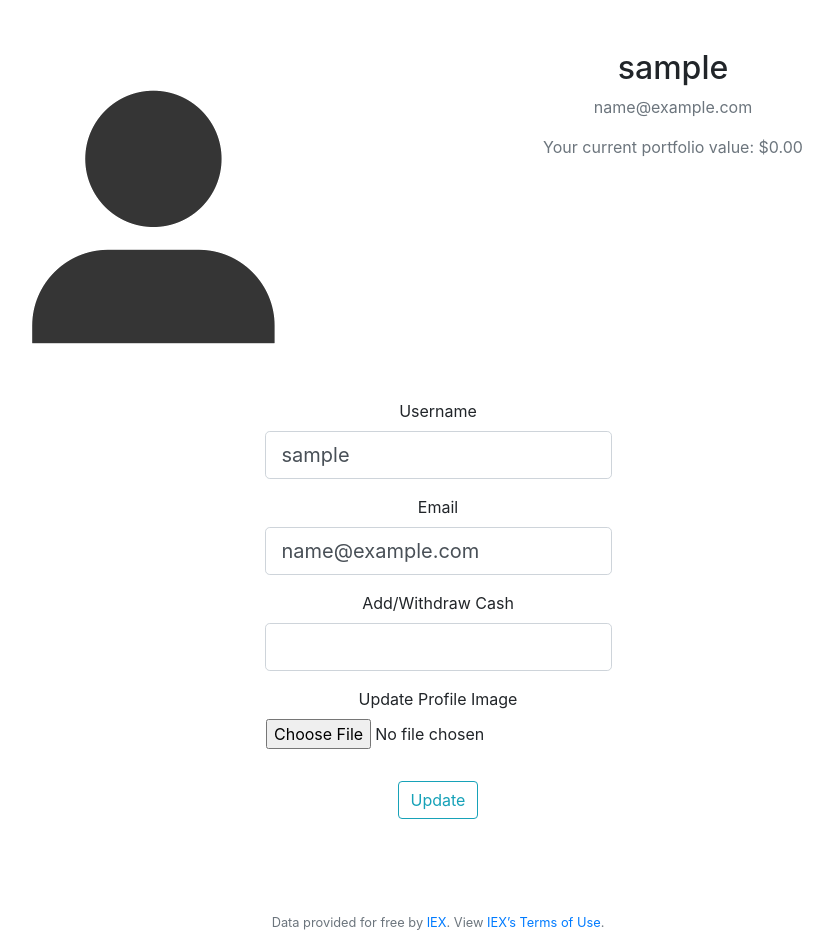
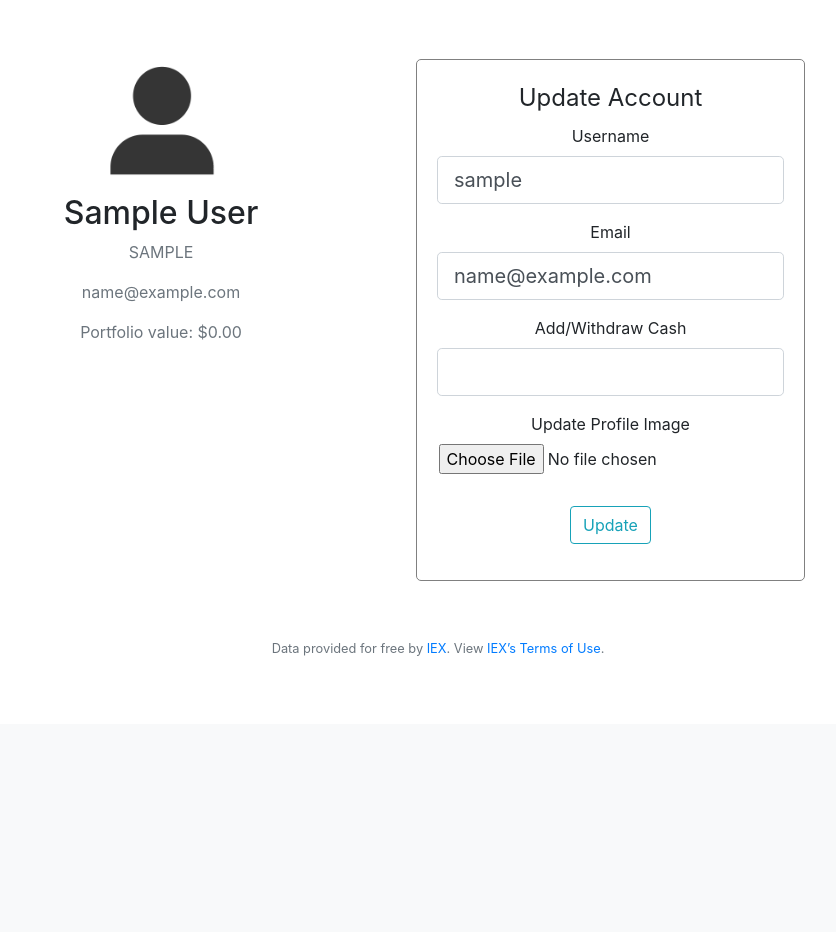
Before and after one commit to LuuckyG/CS50x, a Flask app: page /account in a window 1280 px wide. Shown: the part 76-1008 px from the top of the page, without its empty margins (202-1038 px from the left). After the commit the page ends 732 px from the top, so only its background shows below. Run offline with Flask 2, Linux system fonts and the light colour scheme; the visitor is signed in with stand-in values (Sample User, id 1); data comes from the database, SQL or seed files in the repository; both versions use the stored data as it was after the commit; some libraries are stand-ins or nearby versions.

```diff
--- a/tracks/web/finance/webapp/__init__.py
+++ b/tracks/web/finance/webapp/__init__.py
@@ -1,4 +1,5 @@
 from flask import Flask
+from flask_mail import Mail
 from flask_admin import Admin
 from flask_bcrypt import Bcrypt
 from flask_migrate import Migrate
@@ -9,6 +10,7 @@ from webapp.config import Config
 
 
 db = SQLAlchemy()
+mail = Mail()
 bcrypt = Bcrypt()
 migrate = Migrate()
 admin = Admin(template_mode='bootstrap3')
@@ -24,6 +26,7 @@ def create_app(config_obj=Config):
     app.config.from_object(Config)
 
     db.init_app(app)
+    mail.init_app(app)
     admin.init_app(app)
     bcrypt.init_app(app)
     migrate.init_app(app, db)
--- a/tracks/web/finance/webapp/static/css/styles.css
+++ b/tracks/web/finance/webapp/static/css/styles.css
@@ -1,47 +1,28 @@
-nav .navbar-brand
-{
-    /* size for brand */
-    font-size: xx-large;
+body {
+    margin: 0;
+    padding: 0;
+    box-sizing: border-box;
 }
 
-/* colors for brand */
-nav .navbar-brand .blue
-{
-    color: #537fbe;
-}
-nav .navbar-brand .red
-{
-    color: #ea433b;
-}
-nav .navbar-brand .yellow
-{
-    color: #f5b82e;
-}
-nav .navbar-brand .green
-{
-    color: #2e944b;
-}
+/* Navbar style */
+nav .navbar-brand {font-size: xx-large;}
+nav .navbar-brand .blue {color: #537fbe;}
+nav .navbar-brand .red {color: #ea433b;}
+nav .navbar-brand .yellow {color: #f5b82e;}
+nav .navbar-brand .green {color: #2e944b;}
 
+/* Main Page Style */
 main .form-control
 {
-    /* center form controls */
     display: inline-block;
-
-    /* override Bootstrap's 100% width for form controls */
     width: auto;
 }
 
-.col-md-8 {
-    /* center contents */
-    margin: auto;
-}
+.col-md-8 {margin: auto;}
 
 main
 {
-    /* scroll horizontally as needed */
     overflow-x: auto;
-
-    /* center contents */
     text-align: center;
 }
 
@@ -56,11 +37,38 @@ main
     align-items: center;
 }
 
+main img {max-width: 100%;}
 
-main img
-{
-    /* constrain images on small screens */
-    max-width: 100%;
+
+/* Portfolio Overview Style */
+.hidden-row {
+    display: flex;
+    flex-direction: row;
+    place-content: end space-between;
+}
+
+
+/* Account Page Style */
+
+.account {
+    display: flex;
+    justify-content: space-evenly;
+    flex-wrap: wrap;
+}
+
+.account-img {
+    width: 200px;
+}
+
+.account-update-form {
+    border: 1px solid grey;
+    border-radius: 5px;
+    margin: 10px;
+}
+
+.account-update-form > form {
+    padding: 10px;
+    margin: 10px;
 }
 
 #account-update-img
--- a/tracks/web/finance/webapp/templates/account.html
+++ b/tracks/web/finance/webapp/templates/account.html
@@ -5,17 +5,20 @@
 {% endblock title %}
 
 {% block main %}
-    <div class="media">
+    <div class="account">
+        <div class="account-info">
             <img class="rounded-circle account-img" src="{{ image_file }}">
             <div class="media-body">
-            <h2 class="account-heading">{{ current_user.username }}</h2>
+                <h2 class="account-heading">{{ current_user.first_name }} {{ current_user.last_name }} </h2>
+                <p class="text-secondary">{{ current_user.username.upper() }}</p>
                 <p class="text-secondary"> {{ current_user.email }}</p>
-            <p class="text-secondary"> Your current portfolio value: {{ '${:,.2f}'.format(current_user.cash + current_user.portfolio_value) }}</p>
+                <p class="text-secondary"> Portfolio value: {{ '${:,.2f}'.format(current_user.cash + current_user.portfolio_value) }}</p>
             </div>
         </div>
-    <div class="content-section">
+        <div class="account-update-form">
             <form action="" method="post" enctype="multipart/form-data">
                 {{ form.hidden_tag() }}
+                <legend>Update Account</legend>
                 <fieldset class="form-group">
                     <div class="form-group">
                         {{ form.username.label(class="form-control-label") }}
@@ -75,4 +78,5 @@
                 </div>
             </form>
         </div>
+    </div>
 {% endblock main %}
--- a/tracks/web/finance/webapp/templates/login.html
+++ b/tracks/web/finance/webapp/templates/login.html
@@ -24,6 +24,9 @@
             </fieldset>
             <div class="form-group">
                 {{ form.submit(class="btn btn-outline-info") }}
+                <small class="text-muted ml-2">
+                    <a href="{{ url_for('users.reset_request') }}">Forgot Password?</a>
+                </small>
             </div>
         </form>
     </div>
--- a/tracks/web/finance/webapp/users/forms.py
+++ b/tracks/web/finance/webapp/users/forms.py
@@ -8,6 +8,8 @@ from webapp.users.models import User
 
 
 class RegistrationForm(FlaskForm):
+    first_name = StringField('First Name', validators=[DataRequired()])
+    last_name = StringField('Last Name', validators=[DataRequired()])
     username = StringField('Username',
                            validators=[DataRequired(), Length(min=2, max=20)])
     email = StringField('Email',
@@ -57,3 +59,20 @@ class UpdateAccountForm(FlaskForm):
             user = User.query.filter_by(email=email.data).first()
             if user:
                 raise ValidationError('That email is taken. Please choose a different one.')
+
+class RequestResetForm(FlaskForm):
+    email = StringField('Email',
+                        validators=[DataRequired(), Email()])
+    submit = SubmitField('Request Password Reset')
+
+    def validate_email(self, email):
+        user = User.query.filter_by(email=email.data).first()
+        if user is None:
+            raise ValidationError('There is no account for this email.')
+
+
+class ResetPasswordForm(FlaskForm):
+    password = PasswordField('Password', validators=[DataRequired()])
+    confirm_password = PasswordField('Confirm Password',
+                                     validators=[DataRequired(), EqualTo('password')])
+    submit = SubmitField('Reset Password')
--- a/tracks/web/finance/webapp/users/models.py
+++ b/tracks/web/finance/webapp/users/models.py
@@ -1,6 +1,8 @@
 from datetime import datetime
+from flask import current_app
 from flask_login import UserMixin
 from flask_security import RoleMixin
+from itsdangerous import TimedJSONWebSignatureSerializer as Serializer
 
 from webapp import db, login_manager
 from webapp.transactions.models import Share, Transaction
@@ -23,10 +25,13 @@ def load_user(user_id):
 class User(db.Model, UserMixin):
     __tablename__ = 'user'
     id = db.Column(db.Integer, primary_key=True)
+    first_name = db.Column(db.String(30))
+    last_name = db.Column(db.String(255))
     username = db.Column(db.String(20), unique=True, nullable=False)
     email = db.Column(db.String(120), unique=True, nullable=False)
     password = db.Column(db.String(60), nullable=False)
     image_file = db.Column(db.String(20), nullable=False, default='default.png')
+    bio = db.Column(db.TEXT)
     created_on = db.Column(db.DateTime, nullable=False, default=datetime.utcnow)
     last_online = db.Column(db.DateTime, nullable=False, default=datetime.utcnow)
     starting_cash = db.Column(db.Float, nullable=False)
@@ -55,6 +60,19 @@ class User(db.Model, UserMixin):
     def allowed(self, access_level):
         return self.access >= access_level
 
+    def get_reset_token(self, expires_sec=1800):
+        s = Serializer(current_app.config['SECRET_KEY'], expires_sec)
+        return s.dumps({'user_id': self.id}).decode('utf-8')
+
+    @staticmethod
+    def verify_reset_token(token):
+        s = Serializer(current_app.config['SECRET_KEY'])
+        try:
+            user_id = s.loads(token)['user_id']
+        except:
+            return None
+        return User.query.get(user_id)
+
 
 class Role(db.Model):
     __tablename__ = 'roles'
--- a/tracks/web/finance/webapp/users/routes.py
+++ b/tracks/web/finance/webapp/users/routes.py
@@ -1,7 +1,7 @@
-from webapp import db, bcrypt
+from webapp import db, bcrypt, mail
 from webapp.users.models import User
-from webapp.users.utils import save_image
-from webapp.users.forms import LoginForm, RegistrationForm, UpdateAccountForm
+from webapp.users.utils import save_image, send_reset_email
+from webapp.users.forms import LoginForm, RegistrationForm, UpdateAccountForm, RequestResetForm, ResetPasswordForm
 
 import os
 from datetime import datetime
@@ -12,6 +12,39 @@ from werkzeug.security import check_password_hash, generate_password_hash
 
 
 users = Blueprint('users', __name__)
+
+
+@users.route("/register", methods=["GET", "POST"])
+def register():
+    """Register user"""
+    if current_user.is_authenticated:
+        return redirect(url_for('main.index'))
+
+    form = RegistrationForm()
+    if form.validate_on_submit():
+
+        hashed_password = bcrypt.generate_password_hash(form.password.data).decode('utf-8')
+
+        if not form.cash.data:
+            cash = 0.00
+        else:
+            cash = form.cash.data
+
+        user = User(first_name=form.first_name.data,
+                    last_name=form.last_name.data,
+                    username=form.username.data,
+                    email=form.email.data,
+                    password=hashed_password,
+                    starting_cash=form.cash.data,
+                    cash=cash)
+
+        db.session.add(user)
+        db.session.commit()
+
+        # Redirect user to home page
+        flash(f'Account created for {form.username.data}!', 'success')
+        return redirect(url_for("main.index"))
+    return render_template('register.html', title='Register', form=form)
 
 
 @users.route("/login", methods=["GET", "POST"])
@@ -77,32 +110,39 @@ def account():
     return render_template('account.html', title='Account', image_file=image_file, form=form)
 
 
-@users.route("/register", methods=["GET", "POST"])
-def register():
-    """Register user"""
+@users.route("/reset_password", methods=["GET", "POST"])
+def reset_request():
+    """Request password reset"""
     if current_user.is_authenticated:
         return redirect(url_for('main.index'))
 
-    form = RegistrationForm()
+    form = RequestResetForm()
     if form.validate_on_submit():
+        user = User.query.filter_by(email=form.email.data).first()
+        send_reset_email(user)
+        flash('An reset password email has been send.', 'info')
+        return redirect(url_for('users.login'))
 
+    return render_template('reset_request.html', form=form, title="Reset Password")
+
+
+@users.route("/reset_password/<token>", methods=["GET", "POST"])
+def reset_token(token):
+    """Reset password"""
+    if current_user.is_authenticated:
+        return redirect(url_for('main.index'))
+
+    user = User.verify_reset_token(token)
+    if user is None:
+        flash('That is an invalid or expired token.', 'warning')
+        return redirect(url_for('users.reset_request'))
+
+    form = ResetPasswordForm()
+    if form.validate_on_submit():
         hashed_password = bcrypt.generate_password_hash(form.password.data).decode('utf-8')
-
-        if not form.cash.data:
-            cash = 0.00
-        else:
-            cash = form.cash.data
-
-        user = User(username=form.username.data,
-                    email=form.email.data,
-                    password=hashed_password,
-                    starting_cash=form.cash.data,
-                    cash=cash)
-
-        db.session.add(user)
+        user.password = hashed_password
         db.session.commit()
 
-        # Redirect user to home page
-        flash(f'Account created for {form.username.data}!', 'success')
-        return redirect(url_for("main.index"))
-    return render_template('register.html', title='Register', form=form)
+        flash(f'Your password has been updated! You are now able to log in.', 'success')
+        return redirect(url_for("users.login"))
+    return render_template('reset_token.html', form=form, title="Reset Password")
```
Also changed, not shown: tracks/web/finance/webapp/config.py (+8 -0 lines), tracks/web/finance/webapp/templates/index.html (+12 -1 lines), tracks/web/finance/webapp/templates/register.html (+28 -0 lines), tracks/web/finance/webapp/templates/reset_request.html (added, +33 -0 lines), tracks/web/finance/webapp/templates/reset_token.html (added, +45 -0 lines), tracks/web/finance/webapp/users/utils.py (+17 -1 lines), tracks/web/finance/webapp/finance.db. Lines whose indentation alone changed are shown as unchanged.
